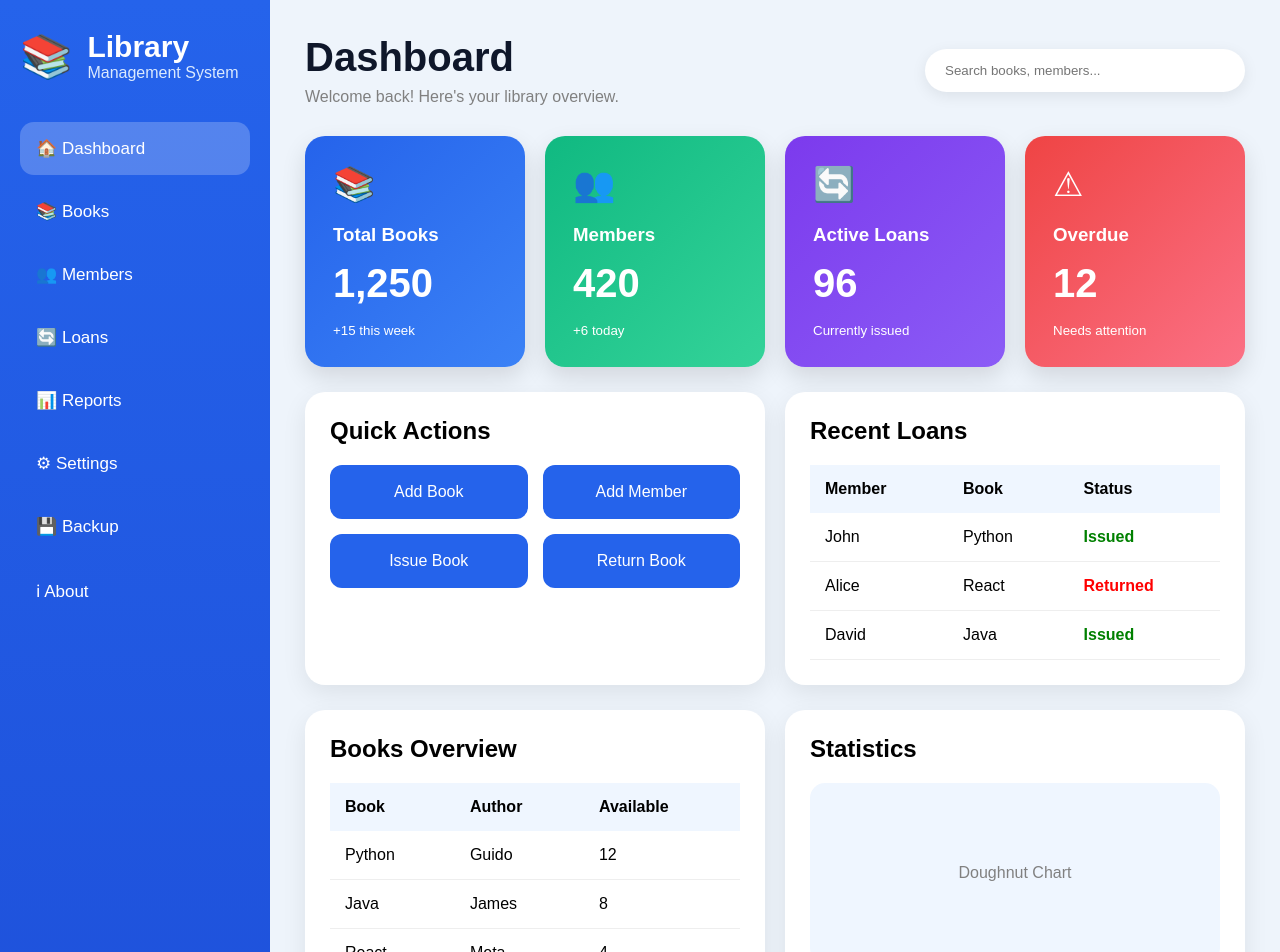
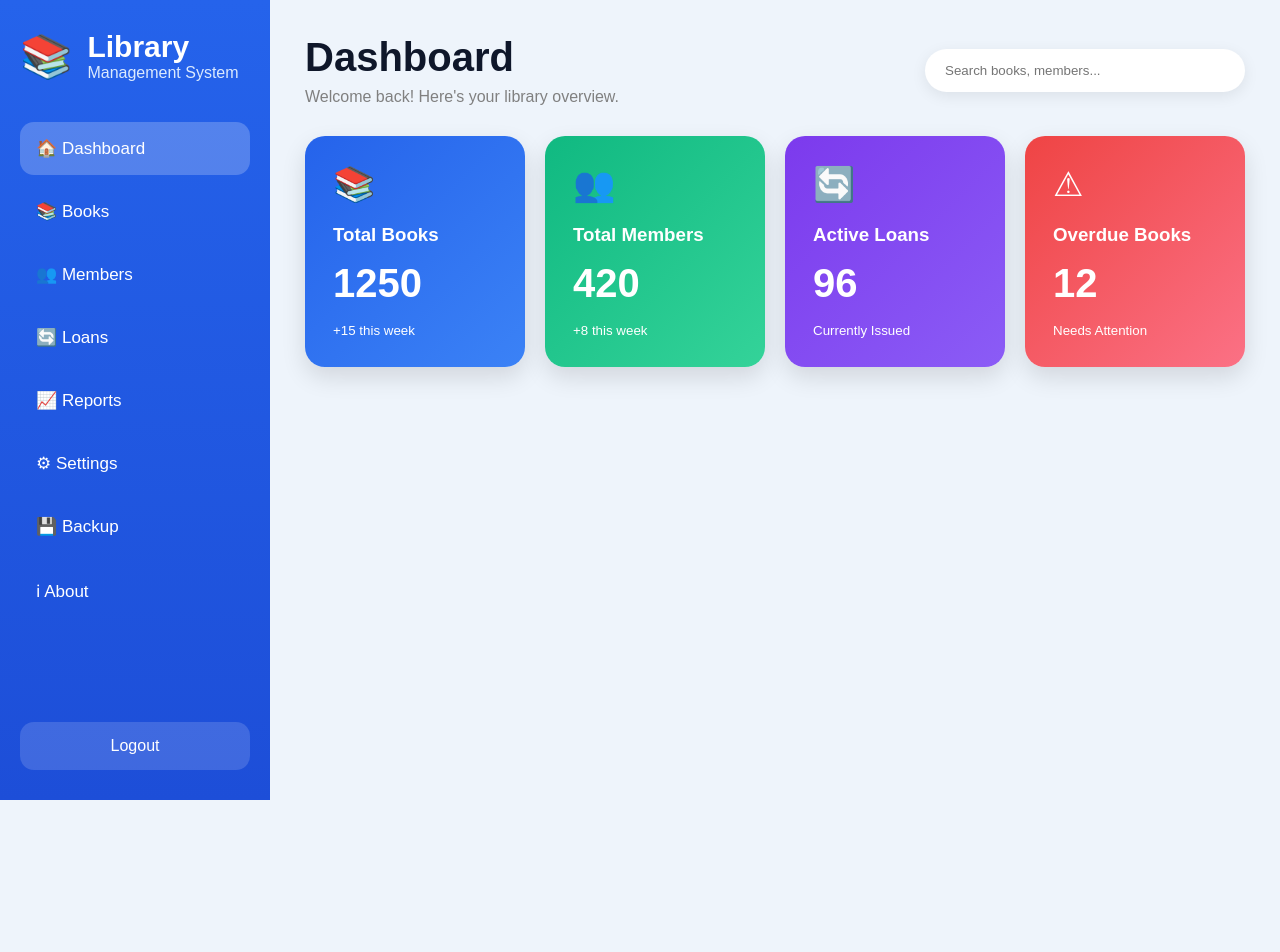
Before and after one commit to manishagowda7386-afk/library-management-system, a React (Vite) app in the folder app/frontend/: page / in a window 1280 px wide. Shown: the top 952 px of the page. After the commit the page ends 800 px from the top, so only its background shows below. Built offline with nearby package versions, Linux system fonts and the light colour scheme.

Commit message:
Move sidebar and dashboard into reusable components

```diff
--- a/app/frontend/src/App.tsx
+++ b/app/frontend/src/App.tsx
@@ -1,248 +1,16 @@
 import "./App.css";
+
+import Sidebar from "./components/Sidebar";
+import Dashboard from "./pages/Dashboard";
 
 function App() {
   return (
     <div className="app">
-      {/* Sidebar */}
-      <aside className="sidebar">
-        <div className="logo">
-          <div className="logo-icon">📚</div>
+      <Sidebar />
 
-          <div>
-            <h2>Library</h2>
-            <p>Management System</p>
-          </div>
-        </div>
-
-        <nav className="menu">
-          <div className="menu-item active">🏠 Dashboard</div>
-          <div className="menu-item">📚 Books</div>
-          <div className="menu-item">👥 Members</div>
-          <div className="menu-item">🔄 Loans</div>
-          <div className="menu-item">📊 Reports</div>
-          <div className="menu-item">⚙ Settings</div>
-          <div className="menu-item">💾 Backup</div>
-          <div className="menu-item">ℹ About</div>
-        </nav>
-
-        <button className="logout">Logout</button>
-      </aside>
-
-      {/* Main */}
       <main className="content">
-        <header className="topbar">
-          <div>
-            <h1>Dashboard</h1>
-            <p className="subtitle">
-              Welcome back! Here's your library overview.
-            </p>
-          </div>
-
-          <div className="search-box">
-            <input placeholder="Search books, members..." />
-          </div>
-        </header>
-
-        {/* Cards */}
-
-        <section className="cards">
-
-          <div className="card blue">
-            <span>📚</span>
-            <h3>Total Books</h3>
-            <h2>1,250</h2>
-            <small>+15 this week</small>
-          </div>
-
-          <div className="card green">
-            <span>👥</span>
-            <h3>Members</h3>
-            <h2>420</h2>
-            <small>+6 today</small>
-          </div>
-
-          <div className="card purple">
-            <span>🔄</span>
-            <h3>Active Loans</h3>
-            <h2>96</h2>
-            <small>Currently issued</small>
-          </div>
-
-          <div className="card red">
-            <span>⚠</span>
-            <h3>Overdue</h3>
-            <h2>12</h2>
-            <small>Needs attention</small>
-          </div>
-
-        </section>
-
-        {/* Second Row */}
-
-        <section className="row">
-
-          <div className="quick-actions">
-
-            <h2>Quick Actions</h2>
-
-            <div className="actions">
-
-              <button>Add Book</button>
-
-              <button>Add Member</button>
-
-              <button>Issue Book</button>
-
-              <button>Return Book</button>
-
-            </div>
-
-          </div>
-
-          <div className="recent-loans">
-
-            <h2>Recent Loans</h2>
-
-            <table>
-
-              <thead>
-
-                <tr>
-
-                  <th>Member</th>
-
-                  <th>Book</th>
-
-                  <th>Status</th>
-
-                </tr>
-
-              </thead>
-
-              <tbody>
-
-                <tr>
-
-                  <td>John</td>
-
-                  <td>Python</td>
-
-                  <td className="issued">Issued</td>
-
-                </tr>
-
-                <tr>
-
-                  <td>Alice</td>
-
-                  <td>React</td>
-
-                  <td className="returned">Returned</td>
-
-                </tr>
-
-                <tr>
-
-                  <td>David</td>
-
-                  <td>Java</td>
-
-                  <td className="issued">Issued</td>
-
-                </tr>
-
-              </tbody>
-
-            </table>
-
-          </div>
-
-        </section>
-
-        {/* Third Row */}
-
-        <section className="row">
-
-          <div className="books">
-
-            <h2>Books Overview</h2>
-
-            <table>
-
-              <thead>
-
-                <tr>
-
-                  <th>Book</th>
-
-                  <th>Author</th>
-
-                  <th>Available</th>
-
-                </tr>
-
-              </thead>
-
-              <tbody>
-
-                <tr>
-
-                  <td>Python</td>
-
-                  <td>Guido</td>
-
-                  <td>12</td>
-
-                </tr>
-
-                <tr>
-
-                  <td>Java</td>
-
-                  <td>James</td>
-
-                  <td>8</td>
-
-                </tr>
-
-                <tr>
-
-                  <td>React</td>
-
-                  <td>Meta</td>
-
-                  <td>4</td>
-
-                </tr>
-
-              </tbody>
-
-            </table>
-
-          </div>
-
-          <div className="charts">
-
-            <h2>Statistics</h2>
-
-            <div className="chart-placeholder">
-
-              Doughnut Chart
-
-            </div>
-
-            <div className="chart-placeholder">
-
-              Bar Chart
-
-            </div>
-
-          </div>
-
-        </section>
-
+        <Dashboard />
       </main>
-
     </div>
   );
 }
--- a/app/frontend/src/components/Sidebar.tsx
+++ b/app/frontend/src/components/Sidebar.tsx
@@ -0,0 +1,29 @@
+function Sidebar() {
+  return (
+    <aside className="sidebar">
+      <div className="logo">
+        <div className="logo-icon">📚</div>
+
+        <div>
+          <h2>Library</h2>
+          <p>Management System</p>
+        </div>
+      </div>
+
+      <nav className="menu">
+        <div className="menu-item active">🏠 Dashboard</div>
+        <div className="menu-item">📚 Books</div>
+        <div className="menu-item">👥 Members</div>
+        <div className="menu-item">🔄 Loans</div>
+        <div className="menu-item">📈 Reports</div>
+        <div className="menu-item">⚙ Settings</div>
+        <div className="menu-item">💾 Backup</div>
+        <div className="menu-item">ℹ About</div>
+      </nav>
+
+      <button className="logout">Logout</button>
+    </aside>
+  );
+}
+
+export default Sidebar;
--- a/app/frontend/src/pages/Dashboard.tsx
+++ b/app/frontend/src/pages/Dashboard.tsx
@@ -0,0 +1,50 @@
+function Dashboard() {
+  return (
+    <>
+      <header className="topbar">
+        <div>
+          <h1>Dashboard</h1>
+          <p className="subtitle">
+            Welcome back! Here's your library overview.
+          </p>
+        </div>
+
+        <div className="search-box">
+          <input type="text" placeholder="Search books, members..." />
+        </div>
+      </header>
+
+      <div className="cards">
+        <div className="card blue">
+          <span>📚</span>
+          <h3>Total Books</h3>
+          <h2>1250</h2>
+          <small>+15 this week</small>
+        </div>
+
+        <div className="card green">
+          <span>👥</span>
+          <h3>Total Members</h3>
+          <h2>420</h2>
+          <small>+8 this week</small>
+        </div>
+
+        <div className="card purple">
+          <span>🔄</span>
+          <h3>Active Loans</h3>
+          <h2>96</h2>
+          <small>Currently Issued</small>
+        </div>
+
+        <div className="card red">
+          <span>⚠</span>
+          <h3>Overdue Books</h3>
+          <h2>12</h2>
+          <small>Needs Attention</small>
+        </div>
+      </div>
+    </>
+  );
+}
+
+export default Dashboard;
```
